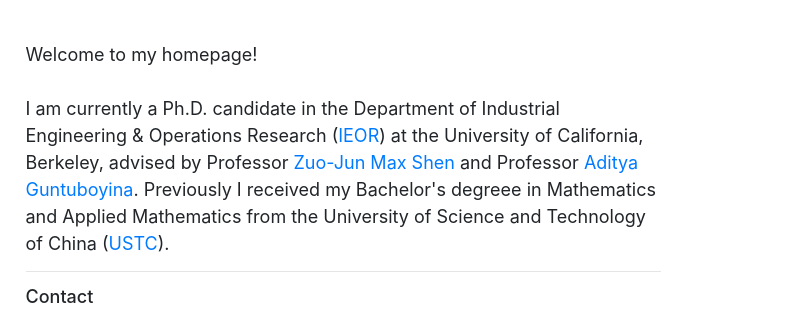
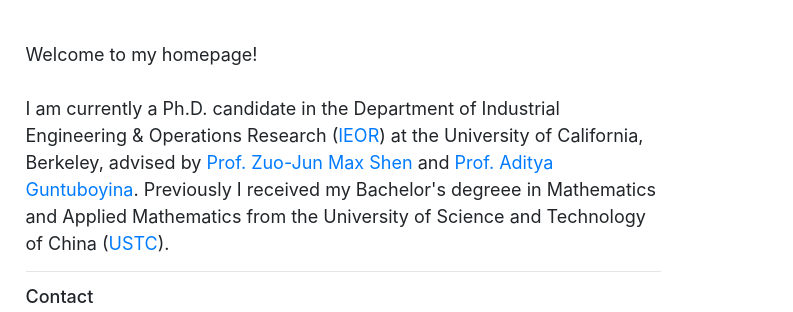
Before and after one commit to hanshengjiang/hanshengjiang.github.io, a plain HTML site: page index.html in a window 1280 px wide. Shown: the part 77-389 px from the top of the page, 487-1280 px from the left. Drawn offline with nearby package versions, Linux system fonts and the light colour scheme.

Commit message:
Update index.html

```diff
--- a/index.html
+++ b/index.html
@@ -74,7 +74,7 @@
         Welcome to my homepage!
         <br>
         <br>
-        I am currently a Ph.D. candidate in the Department of Industrial Engineering & Operations Research (<a href="https://ieor.berkeley.edu/" target="_blank">IEOR</a>) at the University of California, Berkeley, advised by Professor <a href="https://shen.ieor.berkeley.edu/" target="_blank">Zuo-Jun Max Shen</a> and Professor <a href="https://www.stat.berkeley.edu/~aditya/" target="_blank">Aditya Guntuboyina</a>. Previously I received my Bachelor's degreee in Mathematics and Applied Mathematics from the University of Science and Technology of China (<a href="https://www.ustc.edu.cn/" target="_blank">USTC</a>).
+        I am currently a Ph.D. candidate in the Department of Industrial Engineering & Operations Research (<a href="https://ieor.berkeley.edu/" target="_blank">IEOR</a>) at the University of California, Berkeley, advised by <a href="https://shen.ieor.berkeley.edu/" target="_blank">Prof. Zuo-Jun Max Shen</a> and <a href="https://www.stat.berkeley.edu/~aditya/" target="_blank">Prof. Aditya Guntuboyina</a>. Previously I received my Bachelor's degreee in Mathematics and Applied Mathematics from the University of Science and Technology of China (<a href="https://www.ustc.edu.cn/" target="_blank">USTC</a>).
     </p>
 
     <hr>
```
